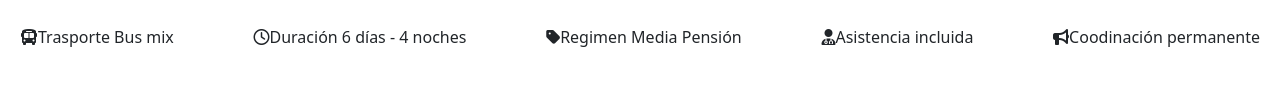
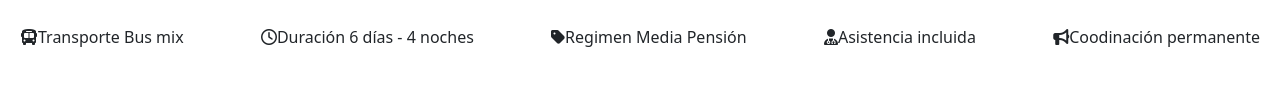
Before and after one commit to BelenRolon2/Proyecto-Final-, a plain HTML site: page mendoza.html in a window 1280 px wide. Shown: the part 346-455 px from the top of the page. Drawn offline with nearby package versions, Linux system fonts and the light colour scheme; files that its build step writes are made by us from their sources.

Commit message:
Add files via upload

```diff
--- a/mendoza.html
+++ b/mendoza.html
@@ -30,7 +30,7 @@
         <img src="./Fotos pagina web/mendozattt.png" alt="foto de mendoza" class="claseMendoza">
         <h1>Servicios incluidos <hr></h1>
         <ul class="claseServicios">
-            <li><i class="fa-solid fa-bus" class="claseIconos"></i>Trasporte Bus mix</li>
+            <li><i class="fa-solid fa-bus" class="claseIconos"></i>Transporte Bus mix</li>
             <li> <i class="fa-regular fa-clock" class="claseIconos"></i>Duración 6 días - 4 noches</li>
             <li> <i class="fa-solid fa-tag" class="claseIconos"></i>Regimen Media Pensión</li>
             <li> <i class="fa-solid fa-user-doctor" class="claseIconos"></i>Asistencia incluida </li>
```
